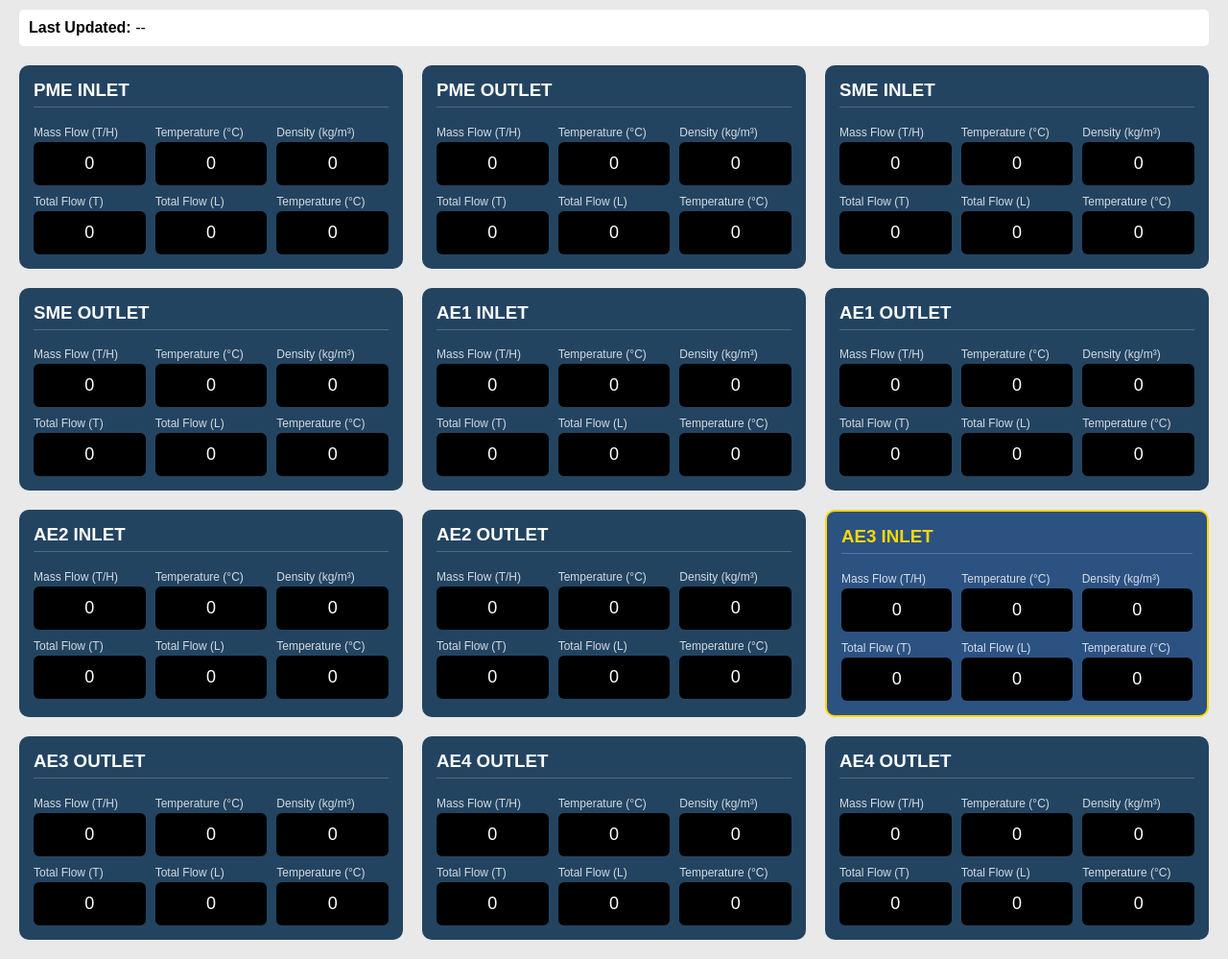
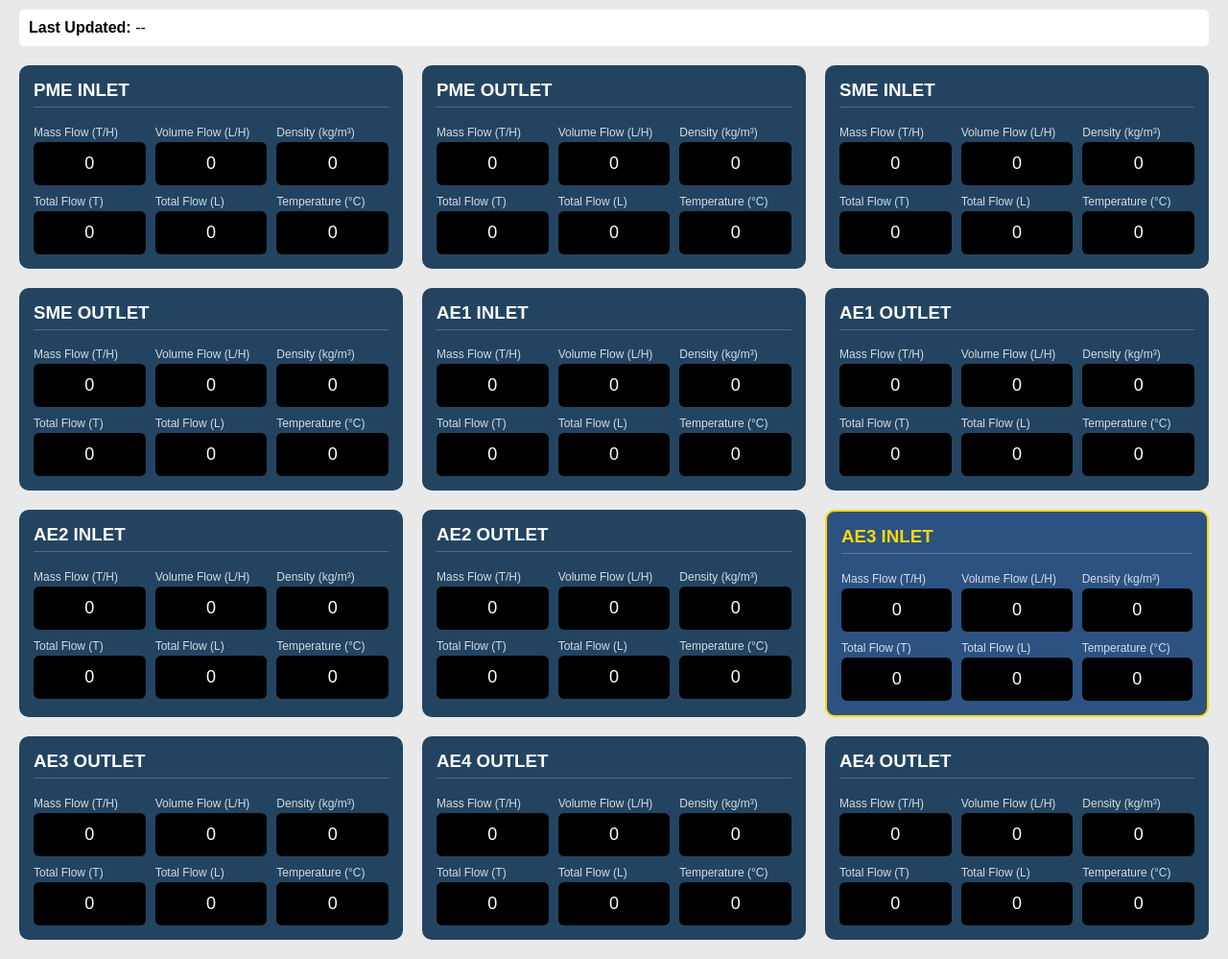
Before and after one commit to yogirajmagar07/SAGARFORTUNE, a Flask app: page /dashboard in a window 1280 px wide. Shown: the part 57-1056 px from the top of the page at 96% size. Run offline with Flask 3, Linux system fonts and the light colour scheme; the visitor is signed in with stand-in values (Sample User, id 1); data that the repository does not hold is empty.

Commit message:
Update index.html

```diff
--- a/templates/index.html
+++ b/templates/index.html
@@ -143,7 +143,7 @@ const panels = [
 // Row structure
 const row1 = [
     {label:"Mass Flow (T/H)", tag:"MassFlow"},
-    {label:"Temperature (°C)", tag:"Temp"},
+    {label:"Volume Flow (L/H)", tag:"VolumeFlow"},
     {label:"Density (kg/m³)", tag:"Density"}
 ];
 
```
